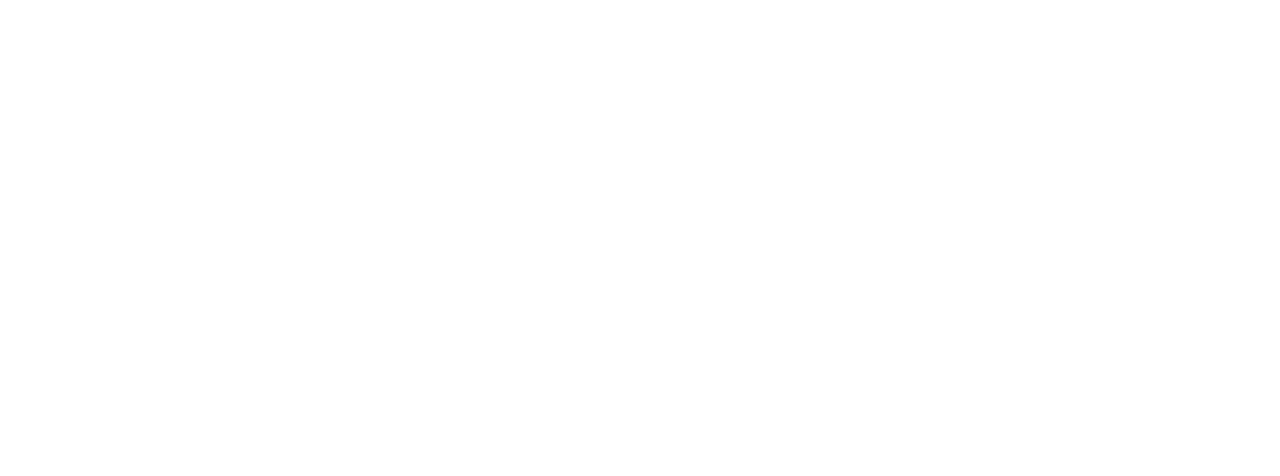
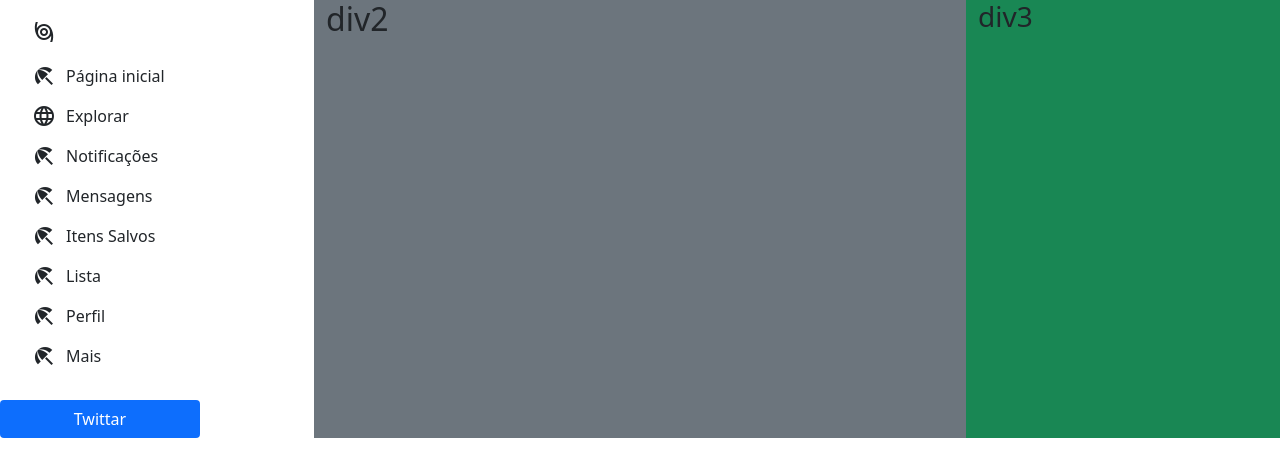
Before and after one commit to hrocha85/twitter-brazuca, a plain HTML site: page index.html in a window 1280 px wide. Drawn offline with nearby package versions, Linux system fonts and the light colour scheme.

Commit message:
menu parte1

```diff
--- a/index.html
+++ b/index.html
@@ -4,9 +4,72 @@
     <meta charset="UTF-8">
     <meta http-equiv="X-UA-Compatible" content="IE=edge">
     <meta name="viewport" content="width=device-width, initial-scale=1.0">
+     <link href="https://cdn.jsdelivr.net/npm/bootstrap@5.1.3/dist/css/bootstrap.min.css" rel="stylesheet" integrity="sha384-1BmE4kWBq78iYhFldvKuhfTAU6auU8tT94WrHftjDbrCEXSU1oBoqyl2QvZ6jIW3" crossorigin="anonymous">
+     <link rel="stylesheet"
+     href="https://fonts.googleapis.com/css?family=Tangerine">
+     <link href="https://fonts.googleapis.com/icon?family=Material+Icons"
+      rel="stylesheet">
+     <link href="./style.css" rel="stylesheet">
+
     <title>Twitter Brazuca</title>
 </head>
 <body>
-
+    <div class="divprincipal row  ">
+        <div class=" div1 col">
+            <ul class="list-menu align-items-center">
+                <li>
+                    <span class="material-icons icon-twitter">
+                        storm
+                    </span>
+                </li>
+                <li>
+                    <span class="material-icons"> beach_access</span>
+                    <p>Página inicial </p>
+                </li>
+                <li>
+                    <span class="material-icons"> language</span>
+                    <p>Explorar</p>
+                </li>
+                <li>
+                    <span class="material-icons"> beach_access</span>
+                    <p>Notificações </p>
+                </li>
+                <li>
+                    <span class="material-icons"> beach_access</span>
+                    <p>Mensagens </p>
+                </li>
+                <li>
+                    <span class="material-icons"> beach_access</span>
+                    <p>Itens Salvos </p>
+                </li>
+                <li>
+                    <span class="material-icons"> beach_access</span>
+                    <p>Lista </p>
+                </li>
+                <li>
+                    <span class="material-icons"> beach_access</span>
+                    <p>Perfil </p>
+                </li>
+                <li>
+                    <span class="material-icons"> beach_access</span>
+                    <p>Mais </p>
+                </li>
+              </ul>
+              <button class="text-white btn bg-primary btn-new-twitter ">
+                  Twittar
+              </button>
+        </div>
+        <div class=" div2  bg-secondary col-sm-6  col-xs-4">
+            <h2>div2</h2>
+        </div>
+        <div class=" div3 bg-success col">
+            <h3>div3</h3>
+        </div>
+    </div>
 </body>
+<footer>
+    <script src="https://cdn.jsdelivr.net/npm/@popperjs/core@2.10.2/dist/umd/popper.min.js" integrity="sha384-7+zCNj/IqJ95wo16oMtfsKbZ9ccEh31eOz1HGyDuCQ6wgnyJNSYdrPa03rtR1zdB" crossorigin="anonymous"></script>
+    <script src="https://cdn.jsdelivr.net/npm/bootstrap@5.1.3/dist/js/bootstrap.min.js" integrity="sha384-QJHtvGhmr9XOIpI6YVutG+2QOK9T+ZnN4kzFN1RtK3zEFEIsxhlmWl5/YESvpZ13" crossorigin="anonymous"></script>
+    <script src="https://cdn.jsdelivr.net/npm/bootstrap@5.1.3/dist/js/bootstrap.bundle.min.js" integrity="sha384-ka7Sk0Gln4gmtz2MlQnikT1wXgYsOg+OMhuP+IlRH9sENBO0LRn5q+8nbTov4+1p" crossorigin="anonymous"></script>
+</footer>
 </html>
--- a/style.css
+++ b/style.css
@@ -0,0 +1,31 @@
+.div1{
+height: 100%;
+
+}
+
+.list-menu{
+    list-style-type: none;
+}
+
+.list-menu li {
+    display: flex;
+}
+
+
+.list-menu span {
+   margin-right: 10px;
+}
+
+button{
+    border: none;
+}
+
+
+.btn-new-twitter{
+    width: 200px;
+}
+
+.icon-twitter{
+
+    padding: 20px 0px 20px 0px;
+}
```
